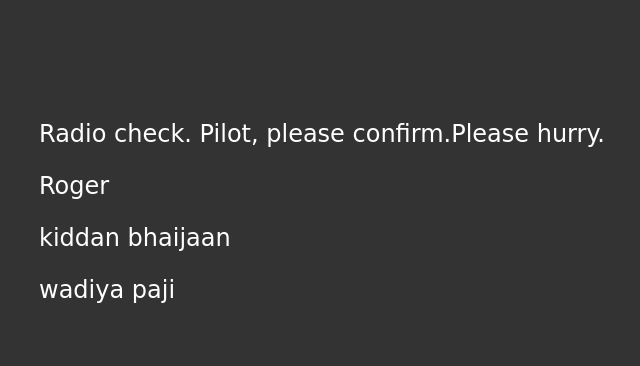
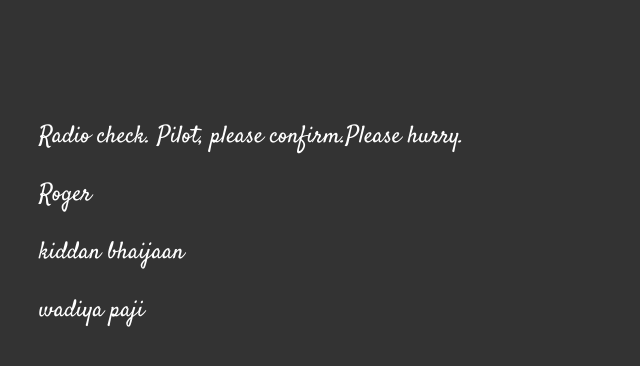
Before and after one commit to adrjg/communication-log, a plain HTML site: page index.html in a window 1280 px wide. Shown: the whole page, without its empty margins (281-921 px from the left). Drawn offline with Linux system fonts and the light colour scheme.

```diff
--- a/index.html
+++ b/index.html
@@ -1,6 +1,7 @@
 <html>
    <head>
        <link rel="stylesheet" type="text/css" href="style.css">
+       <link href="https://fonts.googleapis.com/css?family=Satisfy" rel="stylesheet">
    </head>
 <body>
    <p>Radio check. Pilot, please confirm.Please hurry.</p>
```
